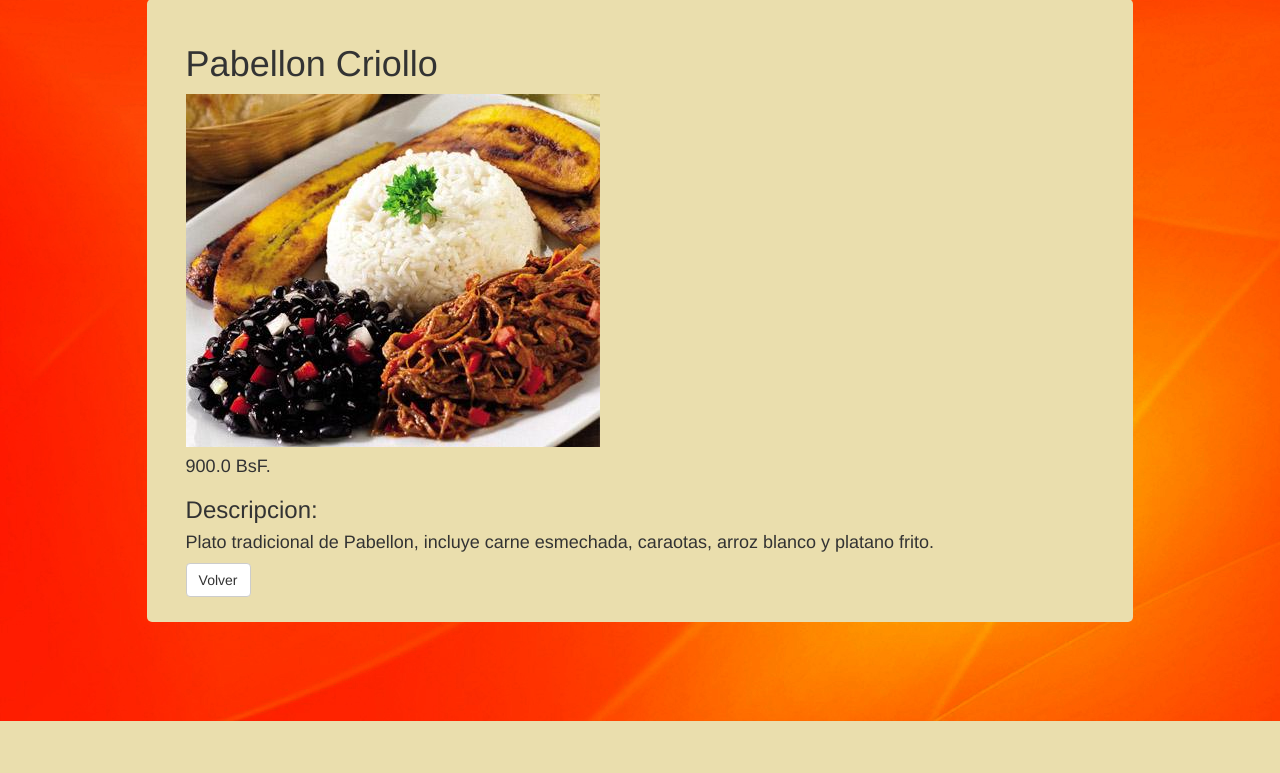
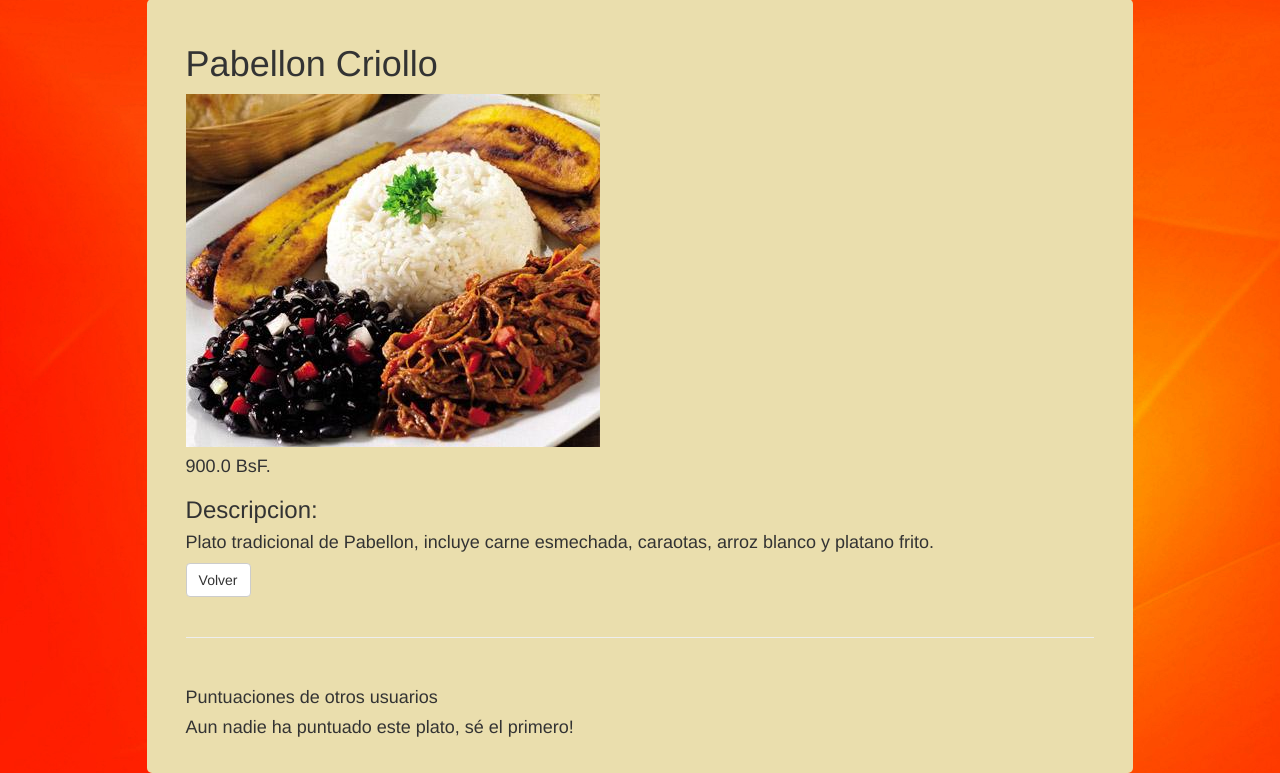
Before and after one commit to nandodev-net/PangoExpress-Restaurant-Client-Admin-Provider-FullSystem-Django, a Django app: page /6/ in a window 1280 px wide. Shown: the part 79-852 px from the top of the page. Before the commit the page ends 800 px from the top, so only its background shows below. Run offline with Django 3.2, Linux system fonts and the light colour scheme; data comes from the database, SQL or seed files in the repository; both versions use the stored data as it was after the commit; some libraries are stand-ins or nearby versions.

Commit message:
Agregue modulo de puntuacion de platos

```diff
--- a/menu/forms.py
+++ b/menu/forms.py
@@ -1,7 +1,7 @@
 from django import forms
 from django.utils.translation import ugettext_lazy as _
 from django.core.exceptions import ValidationError
-from .models import PERFIL, USUARIO, CLIENTE, PROVEEDOR, BILLETERA, PRODUCTO, Ofrece
+from .models import PERFIL, USUARIO, CLIENTE, PROVEEDOR, BILLETERA, PRODUCTO, Ofrece, Puntuacion
 
 #Validadores
 #Validar nombre válido.
@@ -265,6 +265,13 @@ class FormSeleccionarProductos(forms.ModelForm):
 
 class FormModificarProductoProveedor(forms.ModelForm):
 
-	class Meta:
-		model = Ofrece
-		fields = ['precio']
+    class Meta:
+        model = Ofrece
+        fields = ['precio']
+
+class FormPuntuarPlato(forms.Form):
+    puntuacion = forms.ChoiceField(required = True,
+                                   widget = forms.RadioSelect,
+                                   choices = [('pos', 'Positiva'), ('neg', 'Negativa')]
+                                   )
+    comentario = forms.CharField(max_length=300, required = False)
--- a/menu/models.py
+++ b/menu/models.py
@@ -259,6 +259,7 @@ class PLATO(models.Model):
     precio = models.FloatField()
     path_img = models.FileField()
     descripcion = models.CharField(max_length = 500)
+    rating = models.IntegerField(default = 0)
 
     class Meta:
         unique_together = ('establecimiento', 'nombre')
@@ -348,3 +349,9 @@ class ProductoEnPedido(models.Model):
 
     def get_subtotal(self):
         return self.producto.precio * self.cantidad
+
+class Puntuacion(models.Model):
+    plato = models.ForeignKey(PLATO)
+    usuario = models.ForeignKey(USUARIO)
+    puntuacion = models.CharField(max_length=5)
+    comentario = models.CharField(max_length = 300, default = '')
--- a/menu/templates/menu/detail.html
+++ b/menu/templates/menu/detail.html
@@ -13,4 +13,37 @@
         <a class="btn btn-default" href="/menu/ordenar/{{ plato.id }}">Ordenar</a>
     {% endif %}
     <a class="btn btn-default" href="/menu/">Volver</a>
+
+    <br/>
+    <br/>
+    <hr/>
+    <br/>
+
+    {% if usuario and usuario.es_cliente %}
+        <form action ="" method="post">
+            {% csrf_token %}
+            {% bootstrap_form form %}
+            <input type = "submit" value = "Puntuar"/>
+        </form>
+    {% endif %}
+
+    <h4> Puntuaciones de otros usuarios </h4>
+
+    {% if puntuaciones %}
+        <table class="table table-hover">
+        {% for puntuacion in puntuaciones %}
+            <tr><td>
+                {% if puntuacion.puntuacion == 'pos' %}
+                    <h4>{{puntuacion.usuario.perfil.pseudonimo}} <span class="glyphicon glyphicon-thumbs-up"></span></h4>
+                {% else %}
+                    <h4>{{puntuacion.usuario.perfil.pseudonimo}} <span class="glyphicon glyphicon-thumbs-down"></span></h4>
+                {% endif %}
+                <p>{{puntuacion.comentario}}</p>
+            </td></tr>
+        {% endfor %}
+        </table>
+    {% else %}
+        <h4> Aun nadie ha puntuado este plato, sé el primero! </h4>
+    {% endif %}
+
 {% endblock %}
--- a/menu/templates/menu/pagarCuenta.html
+++ b/menu/templates/menu/pagarCuenta.html
@@ -11,7 +11,7 @@
         <form action = "" method = "post">
             {% csrf_token %}
                 <p>{% bootstrap_label "PIN" %}
-                <span style="color:red">*<span>
+                <span style="color:red">*</span>
                 {% bootstrap_field form.PIN  show_label=False %}
                 </p>
             <input type = "submit" value = "Confirmar"/>
--- a/menu/views.py
+++ b/menu/views.py
@@ -29,14 +29,14 @@ def menu(request):
                                            )
     platos_disponibles_nombres = []
     for plato in platos_disponibles:
-        print (plato.nombre)
+        #print (plato.nombre)
         platos_disponibles_nombres.append(plato.nombre)
 
     for menu in menues:
         vergas[menu.nombre] = []
         relaciones += Plato_en_menu.objects.filter(menu = menu)
 
-    print(platos_disponibles)
+    #print(platos_disponibles)
     for relacion in relaciones:
         platos = PLATO.objects.filter(id = relacion.plato.id)
         for plato in platos:
@@ -62,7 +62,35 @@ def detail(request, id_plato):
         if(request.session['pid'] != -1):
             perfil = PERFIL.objects.get(id=request.session['pid'])
             usuario = USUARIO.objects.get(perfil=perfil)
-            return render(request, 'menu/detail.html', {'plato': plato, 'usuario':usuario})
+            puntuaciones = Puntuacion.objects.filter(plato = plato)
+
+            form = FormPuntuarPlato()
+            context = {'plato': plato,
+                       'usuario':usuario,
+                       'form' : form,
+                       'puntuaciones' : puntuaciones
+                       }
+            if request.method == 'POST':
+                form = FormPuntuarPlato(request.POST)
+                if form.is_valid():
+                    try:
+                        puntuacion = Puntuacion.objects.get(usuario = usuario,
+                                                            plato = plato
+                                                            )
+                        puntuacion.puntuacion = form.cleaned_data['puntuacion']
+                        puntuacion.comentario = form.cleaned_data['comentario']
+                    except:
+                        puntuacion = Puntuacion(usuario = usuario,
+                                                plato = plato,
+                                                puntuacion = form.cleaned_data['puntuacion'],
+                                                comentario = form.cleaned_data['comentario']
+                                                )
+                    puntuacion.save()
+                elif form.errors:
+                    print(form.errors)
+
+            return render(request, 'menu/detail.html', context)
+
         else:
             return render(request, 'menu/detail.html', {'plato': plato})
     except:
```
Also changed, not shown: db.sqlite3, menu/migrations/0077_auto_20160629_0209.py (added), menu/migrations/0078_auto_20160629_0219.py (added), menu/migrations/0079_auto_20160629_0239.py (added), menu/migrations/0080_auto_20160629_0250.py (added).
